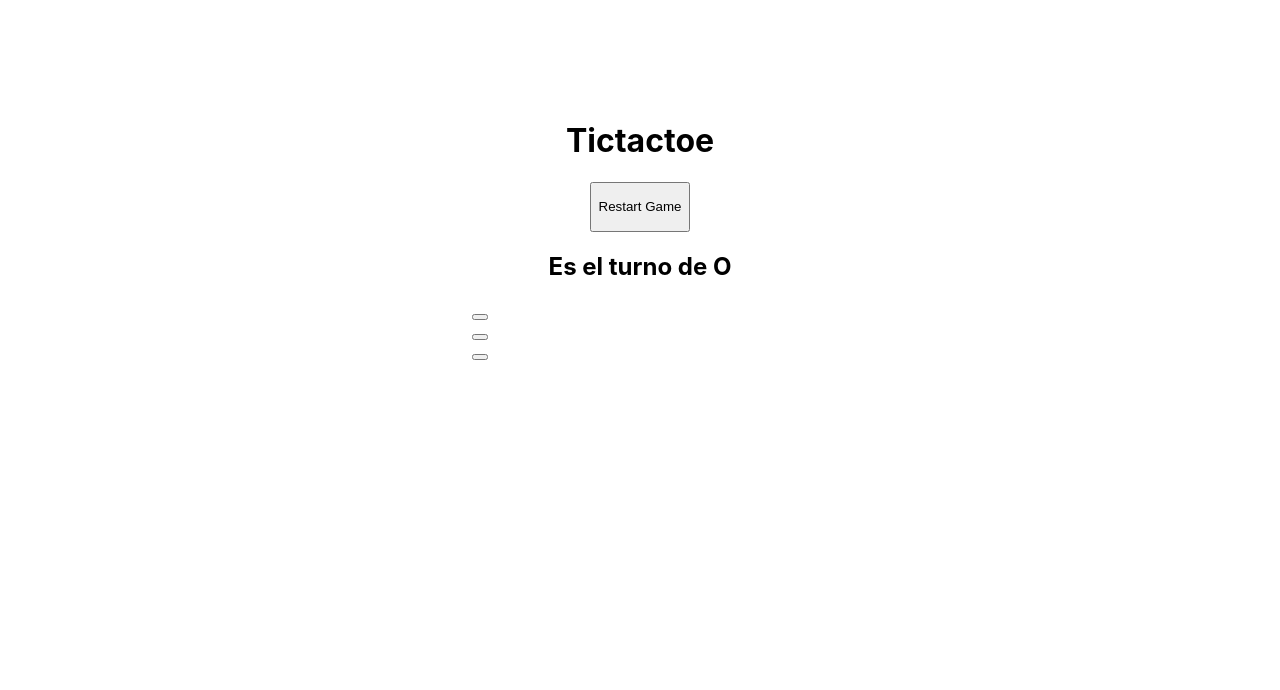
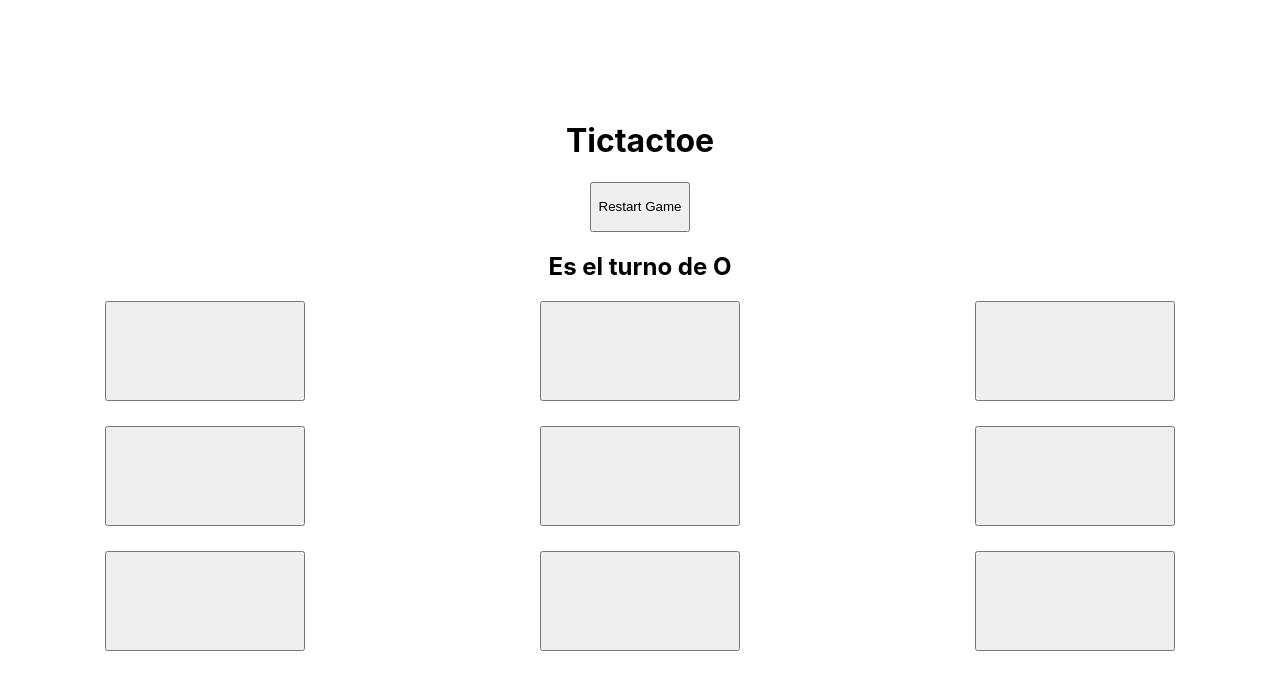
Before and after one commit to cparradoc/react, a React (Create React App) app in the folder game_hub/: page /tictactoe in a window 1280 px wide. Both pictures are taken after a click on the button "Start Game". Shown: the top 690 px of the page. Built offline with nearby package versions, Linux system fonts and the light colour scheme.

Commit message:
board grid with buttons (not updating yet)

```diff
--- a/game_hub/src/components/Tictactoe/Tictactoe.css
+++ b/game_hub/src/components/Tictactoe/Tictactoe.css
@@ -3,5 +3,7 @@
     width: 100px;
 }
 
-.board {
+.item{
+    height: 100px;
+    width: 200px;
 }
--- a/game_hub/src/components/Tictactoe/Tictactoe.js
+++ b/game_hub/src/components/Tictactoe/Tictactoe.js
@@ -45,11 +45,20 @@ export const Tictactoe = () => {
 
     function initializeBoard() {
       setCellBoard([
-        [null, null, null],
-        [null, null, null],
-        [null, null, null],
+        [null], [null], [null],
+        [null], [null], [null],
+        [null], [null], [null],
       ]);
     }
+
+    const updateCellValue = index => {
+      cellBoard.map((index) => {
+        let newList = [...cellBoard];
+        if(index.value == null && isStarted) {
+      turnOX? (newList[index].value = 'X') : (newList[index].value = 'O');
+      setCellBoard(newList);
+    }}
+    );}
 
     return (
       <div>
@@ -64,9 +73,12 @@ export const Tictactoe = () => {
         ) : (
           <h2>Es el turno de O</h2>
         )}
-        <Grid container className='board' spacing={0}   >
-          {cellBoard.map((cell) =>
-          <Grid key={cell.id} item xs={9}><button >{cell.value}</button></Grid>)}
+        <Grid container spacing={3}>
+          {cellBoard.map(cell =>
+            <Grid  key={cell.id} item xs={4} xl={4}>
+              <button className='item'>{cell.value}</button>
+            </Grid>)
+          }
         </Grid>
       </div>
     );
```
